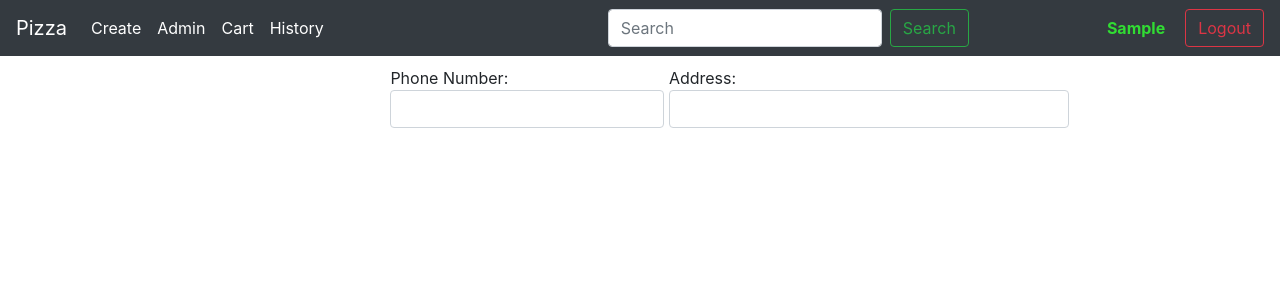
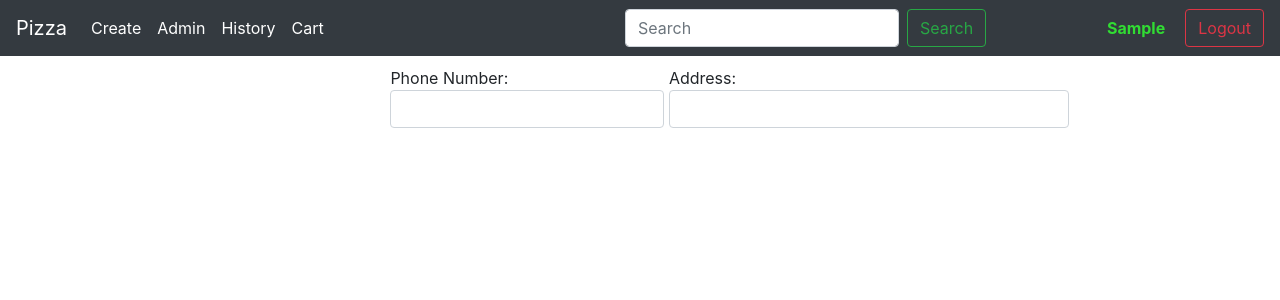
Before and after one commit to DavydovVA/Pizza, a Django app: page /cart/ in a window 1280 px wide. Shown: the top 300 px of the page. Run offline with Django 3.2, Linux system fonts and the light colour scheme; the visitor is signed in with stand-in values (Sample User, id 1); parts of the project's set-up code (start-up, migrations or seed data) failed here and were passed over; some libraries are stand-ins or nearby versions.

Commit message:
swap history and cart links in nvabar

```diff
--- a/pp/templates/pp/includes/navbar.html
+++ b/pp/templates/pp/includes/navbar.html
@@ -17,12 +17,14 @@
             {% endif %}
             {% if user.is_authenticated %}
                 <li class="nav-item active">
-                    <a class="nav-link" href="{% url 'cart:view_cart' %}">Cart {% if cart_len %}({{ cart_len }})
-                    {% endif %}<span class="sr-only">(current)</span></a>
-                </li>
-                <li class="nav-item active">
                     <a class="nav-link" href="{% url 'cart:order' %}">History<span class="sr-only">(current)</span></a>
                 </li>
+                <div style="width: 100px;">
+                    <li class="nav-item active">
+                        <a class="nav-link" href="{% url 'cart:view_cart' %}">Cart {% if cart_len %}({{ cart_len }})
+                        {% endif %}<span class="sr-only">(current)</span></a>
+                    </li>
+                </div>
             {% endif %}
         </ul>
         <form class="form-inline my-2 my-lg-0 search-field" method="get">
```
